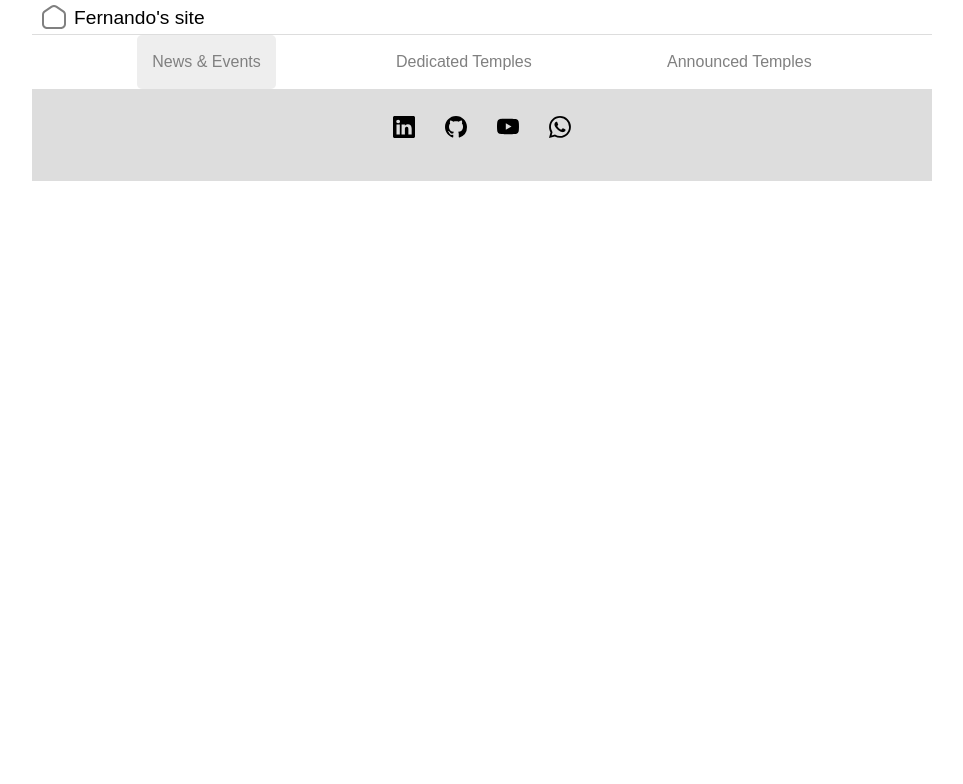
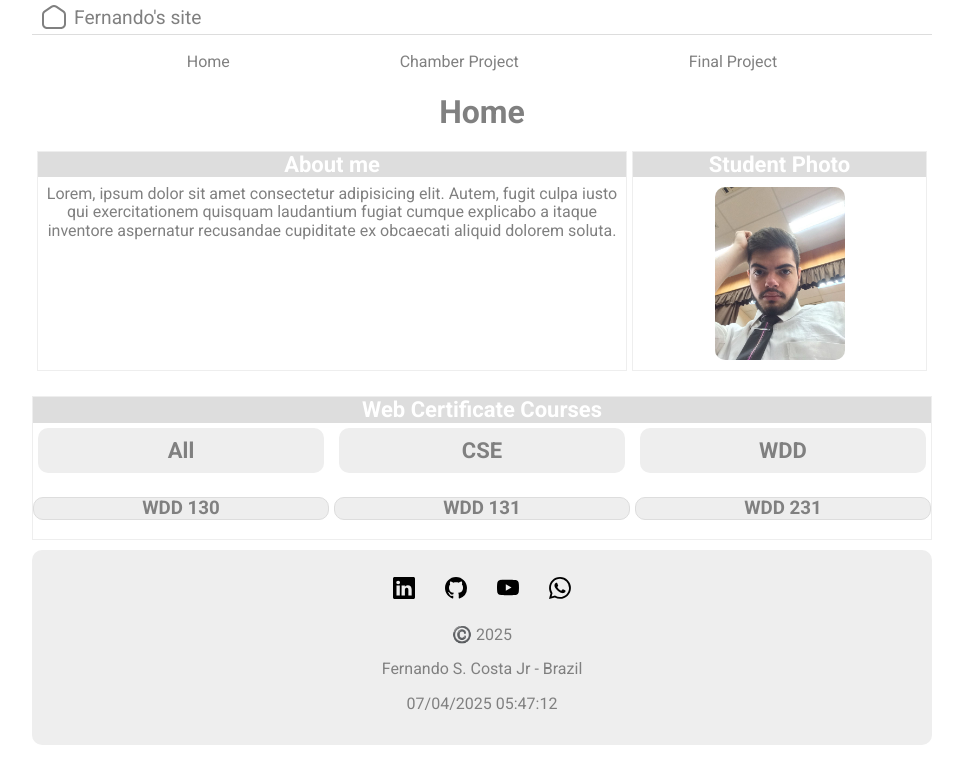
Before and after one commit to fernandoscjunior/wdd231, a plain HTML site: page index.html in a window 1280 px wide. Shown: the whole page, without its empty margins (158-1121 px from the left). Drawn offline with Linux system fonts and the light colour scheme.

Commit message:
adding css and js to main project

```diff
--- a/index.html
+++ b/index.html
@@ -6,10 +6,14 @@
     <meta name="description" content="Main page for the first webpage on WDD231">
     <meta name="author" content="Fernando S. Costa Jr">
     <title>Main Page</title>
+    <link rel="preconnect" href="https://fonts.googleapis.com">
+    <link rel="preconnect" href="https://fonts.gstatic.com" crossorigin>
+    <link href="https://fonts.googleapis.com/css2?family=Roboto:ital,wght@0,100..900;1,100..900&display=swap" rel="stylesheet">
     <link rel="stylesheet" href="styles/normalize.css">
     <link rel="stylesheet" href="styles/base.css">
     <link rel="stylesheet" href="styles/larger.css">
     <script src="scripts/navigation.js" defer></script>
+    <script src="scripts/getdate.js" defer></script>
 </head>
 <body>
     <header>
@@ -19,23 +23,59 @@
     </header>
     <nav id="nav-bar" class="navigation">
         <ul>
-            <li class="current"><a href="">News & Events</a></li>
-            <li><a href="">Dedicated Temples</a></li>
-            <li><a href="">Announced Temples</a></li>
+            <li class="current"><a href="">Home</a></li>
+            <li><a href="">Chamber Project</a></li>
+            <li><a href="">Final Project</a></li>
         </ul>
     </nav>
     <main>
+        <h1>Home</h1>
+            <div class="sections">
+                <section class="main-card">
+                    <div class="main-txt">
+                        <h2>About me</h1>
+                    </div>
+                        <p>Lorem, ipsum dolor sit amet consectetur adipisicing elit. Autem, fugit culpa iusto qui exercitationem quisquam laudantium fugiat cumque explicabo a itaque inventore aspernatur recusandae cupiditate ex obcaecati aliquid dolorem soluta.</p>
+                </section>
+
+                <section class="img-card">
+                    <div class="main-txt">
+                        <h2>Student Photo</h1>
+                    </div>
+                    <div class="img-div">
+                        <img src="images/myself.jpeg" alt="a photo of myself">
+                    </div>
+                </section>
+            </div>
+
+        <section class="web-card">
+            <div class="main-txt">
+                <h2>Web Certificate Courses</h1>
+            </div>
+            <div class="courses">
+                <h2>All</h2>
+                <h2>CSE</h2>
+                <h2>WDD</h2>
+            </div>
+            <div class="sub-courses">
+                <h3>WDD 130</h3>
+                <h3>WDD 131</h3>
+                <h3>WDD 231</h3>
+            </div>
+        </section>
 
     </main>
+
     <footer>
         <div class="social">
-            <a href="" target="_blank"><img src="images/linkedin.svg" alt="linkedin logo" width="16" height="16"></a>
-            <a href="" target="_blank"><img src="images/github.svg" alt="github logo" width="16" height="16"></a>
+            <a href="https://www.linkedin.com/in/fernando-costa-jr-3a263a33a/" target="_blank"><img src="images/linkedin.svg" alt="linkedin logo" width="16" height="16"></a>
+            <a href=https://github.com/fernandoscjunior target="_blank"><img src="images/github.svg" alt="github logo" width="16" height="16"></a>
             <a href="" target="_blank"><img src="images/youtube.svg" alt="youtube logo" width="16" height="16"></a>
             <a href="" target="_blank"><img src="images/whatsapp.svg" alt="whatsapp logo" width="16" height="16"></a>
         </div>
-        <p></p>
-        <p></p>
+        <p>©️ <span id="currentyear"></span></p>
+        <p>Fernando S. Costa Jr - Brazil</p>
+        <p id="lastmodified"><span id="lastModified"></span></p>
     </footer>
 </body>
 </html>
--- /dev/null
+++ b/scripts/getdate.js
@@ -0,0 +1,7 @@
+const currentYear = document.querySelector("#currentyear");
+
+const today = new Date();
+
+currentYear.innerHTML = `<span class="highlight">${today.getFullYear()}</span>`;
+
+document.getElementById("lastModified").textContent = document.lastModified;
--- a/styles/base.css
+++ b/styles/base.css
@@ -1,6 +1,13 @@
+:root {
+    --primary-color: white;
+    --secondary-color: #ddd;
+    --border-color: #eee;
+    --text-color: gray;
+    --font: "Roboto", sans-serif;
+}
 
 * {
-    font-family: "Josefin Sans", sans-serif;
+    font-family: var(--font);
     box-sizing: border-box;
 }
 
@@ -11,7 +18,7 @@ header {
     grid-template-columns: 24px auto 44px;
     padding: 5px 0 5px 10px;
     align-items: end;
-    border-bottom: solid 1px #ddd;
+    border-bottom: solid 1px var(--secondary-color);
     column-gap: 8px;
 }
 
@@ -24,7 +31,7 @@ header img {
 
 header span {
     font-size: 1.2rem;
-
+    color: var(--text-color);
 }
 
 /* Hamburger */
@@ -69,27 +76,110 @@ header span {
     padding: .8rem 10px;
     margin: 5px;
     text-decoration: none;
-    color: gray;
+    color: var(--text-color);
     border-bottom: solid 1px #ddd;
 
 }
 
 .navigation a:hover{
-    background-color: antiquewhite;
+    background-color: var(--border-color);
     border-radius: 10px;
 }
 
-.navigation li.current {
+/*.navigation li.current {
     background-color: #eee;
     border-radius: 5px;
+}*/
+
+/* Main Section*/
+main {
+    text-align: center;
+}
+
+main h1 {
+    color: var(--text-color);
+    padding: 5px;
+    margin: 0;
+}
+
+.sections{
+    display: flex;
+    flex-flow: column;
+    column-gap: 5px;
+}
+
+.sections div h2 {
+    color: var(--primary-color);
+    margin: 0px;
+    font-size: 22px;
+}
+
+section .main-txt {
+    background-color: var(--secondary-color);
+    text-align: center;
+}
+
+section {
+  border: 1px solid var(--border-color);
+  margin: 10px 0px;
+}
+
+section p {
+    margin: 8px;
+    color: var(--text-color);
+}
+
+section .img-div {
+    display: flex;
+    justify-content: center;
+}
+
+section img {
+    width: 130px;
+    height: auto;
+    border-radius: 10px;
+    margin: 10px;
+}
+
+main .web-card h2 {
+    color: var(--primary-color);
+    margin: 0px;
+    font-size: 22px;
+}
+
+main .web-card .courses, .sub-courses {
+    display: grid;
+    grid-template-columns: 1fr 1fr 1fr;
+    column-gap: 5px;
+
+}
+
+main .web-card .courses h2 {
+    color: var(--text-color);
+    background-color: var(--border-color);
+    border-radius: 10px;
+    margin: 5px;
+    padding: 10px;
+}
+
+main .web-card .sub-courses h3{
+    color: var(--text-color);
+    background-color: var(--border-color);
+    border: solid 1px var(--secondary-color);
+    border-radius: 10px;
 }
 
 /* Footer */
 
 footer {
-   background-color: #ddd;
+   background-color: var(--border-color);
    padding: 1rem 10px;
    text-align: center;
+   border-radius: 10px;
+}
+
+footer p {
+    color: var(--text-color);
 }
 
 .social {
@@ -112,6 +202,6 @@ footer {
 }
 
 .social a:hover {
-    background-color: #eee;
+    background-color: var(--secondary-color);
     border-radius: 10%;
 }
--- a/styles/larger.css
+++ b/styles/larger.css
@@ -20,4 +20,12 @@
     .navigation a {
         border: none;
     }
+
+    /*Making main section grid when big screen*/
+    main .sections{
+        display: grid;
+        grid-template-columns: 2fr 1fr;
+        padding: 5px;
+    }
+
 }
```
Also changed, not shown: images/myself.jpeg (added).
